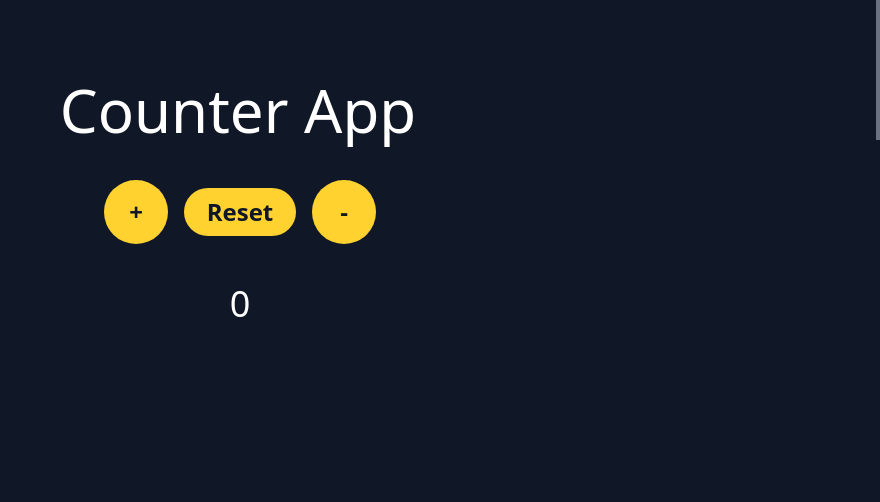
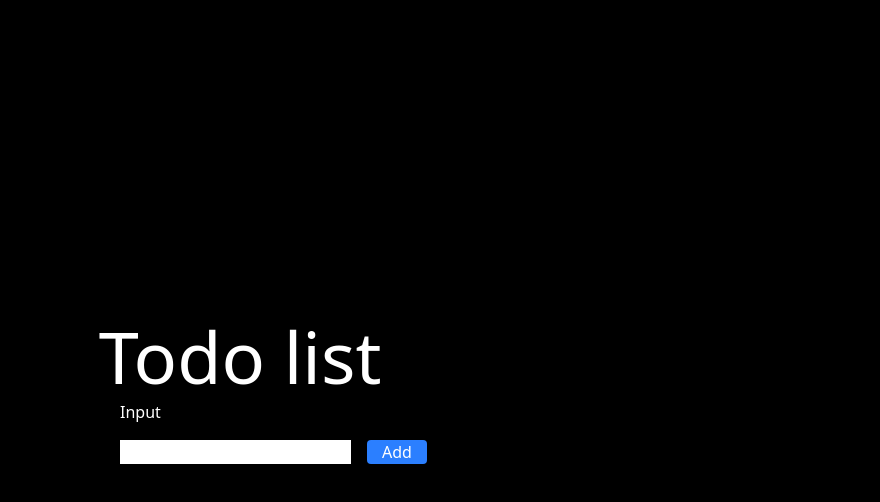
Before and after one commit to Lalitchaudhary01/30days-machine-coding-, a React (Vite) app: page / in a window 1280 px wide. Shown: the top 502 px of the page, without its empty margins (400-1280 px from the left). Built offline with nearby package versions, Linux system fonts and the light colour scheme.

Commit message:
day 2 todo list

```diff
--- a/src/App.jsx
+++ b/src/App.jsx
@@ -1,13 +1,15 @@
 import React from "react";
 import "./App.css";
-import Counter from "./components/Counter";
+// import Counter from "./components/Counter";
+import Todo from "./components/Todo";
 
 function App() {
   // This is a simple counter app layout
 
   return (
     <>
-      <Counter />
+      {/* <Counter /> */}
+      <Todo/>
     </>
   );
 }
--- /dev/null
+++ b/src/components/Todo.jsx
@@ -0,0 +1,61 @@
+import React, { useState } from "react";
+
+const Todo = () => {
+  const [text, setText] = useState("");
+  const [todolist, setTodoList] = useState([]);
+
+  const onChange = () => {
+    setText(event.target.value);
+  };
+
+  const onClick = () => {
+    if (text.trim() === "") {
+      return;
+    } else {
+      setTodoList([...todolist, text]);
+      setText("");
+    }
+  };
+
+  return (
+    <div className="bg-black min-h-screen flex flex-col  justify-center text-white">
+      {" "}
+      <h1 className="text-7xl flex justify-center h-20">Todo list</h1>
+      <div className="items-center justify-center ml-130">
+        <label className="flex">Input</label>
+        <input
+          type="text"
+          value={text}
+          onChange={onChange}
+          className="bg-white text-black"
+        />
+        <button
+          onClick={onClick}
+          className="bg-blue-500 hover:bg-blue-600 rounded m-4 w-15 text-white"
+        >
+          Add
+        </button>
+        <ul>
+          {todolist.map((item, index) => {
+            return (
+              <li key={index} className="text-xl">
+                {item}
+                <button
+                  onClick={() =>
+                    setTodoList(todolist.filter((_, i) => i !== index))
+                  }
+                  className="bg-red-500 hover:bg-red-600 rounded m-4 w-15 text-white"
+                >
+                  {" "}
+                  X
+                </button>
+              </li>
+            );
+          })}
+        </ul>
+      </div>
+    </div>
+  );
+};
+
+export default Todo;
```
